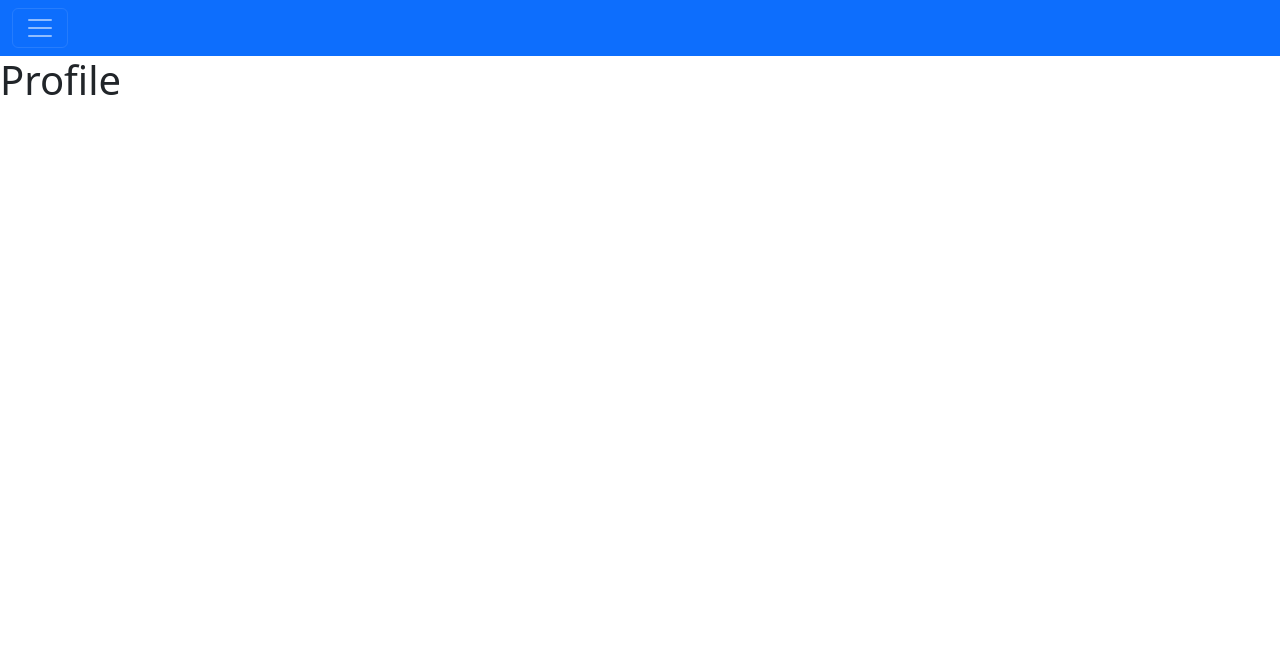
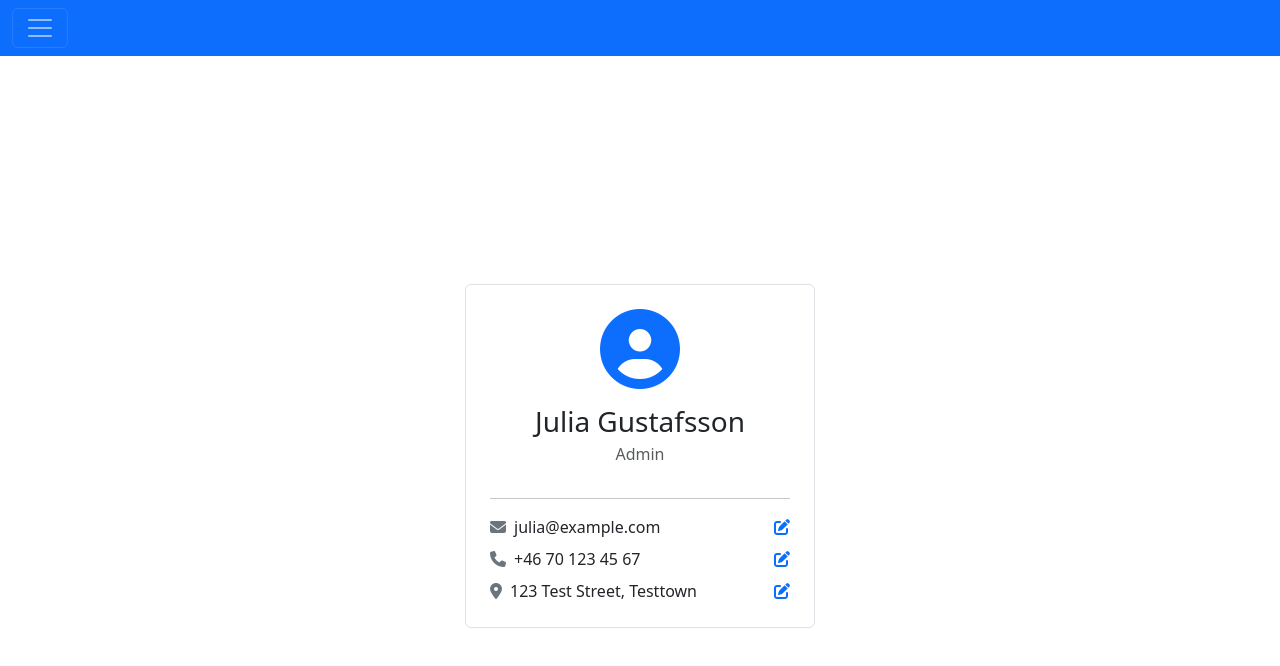
Before and after one commit to gustafsson96/project-dt193g-frontend, a Vue app: page /profile in a window 1280 px wide. Shown: the top 666 px of the page. Built offline with nearby package versions, Linux system fonts and the light colour scheme.

Commit message:
Add and style information box for ProfileView

```diff
--- a/src/views/ProfileView.vue
+++ b/src/views/ProfileView.vue
@@ -1,5 +1,37 @@
 <template>
-    <h1>Profile</h1>
+  <div class="d-flex justify-content-center align-items-center vh-100">
+    <div class="card p-4" style="width: 350px; border: 1px solid #dee2e6;">
+      <!-- Profile Icon -->
+      <div class="text-center mb-3">
+        <i class="fas fa-user-circle fa-5x text-primary"></i>
+      </div>
+
+      <!-- Name -->
+      <h3 class="text-center mb-1">Julia Gustafsson</h3>
+      <p class="text-center text-muted mb-3">Admin</p>
+
+      <hr />
+
+      <!-- Contact info -->
+      <div class="mb-2 d-flex align-items-center">
+        <i class="fas fa-envelope me-2 text-secondary"></i>
+        <span>julia@example.com</span>
+        <i class="fas fa-edit ms-auto text-primary"></i>
+      </div>
+
+      <div class="mb-2 d-flex align-items-center">
+        <i class="fas fa-phone me-2 text-secondary"></i>
+        <span>+46 70 123 45 67</span>
+        <i class="fas fa-edit ms-auto text-primary"></i>
+      </div>
+
+      <div class="d-flex align-items-center">
+        <i class="fas fa-map-marker-alt me-2 text-secondary"></i>
+        <span>123 Test Street, Testtown</span>
+        <i class="fas fa-edit ms-auto text-primary"></i>
+      </div>
+    </div>
+  </div>
 </template>
 <script setup>
 
```
